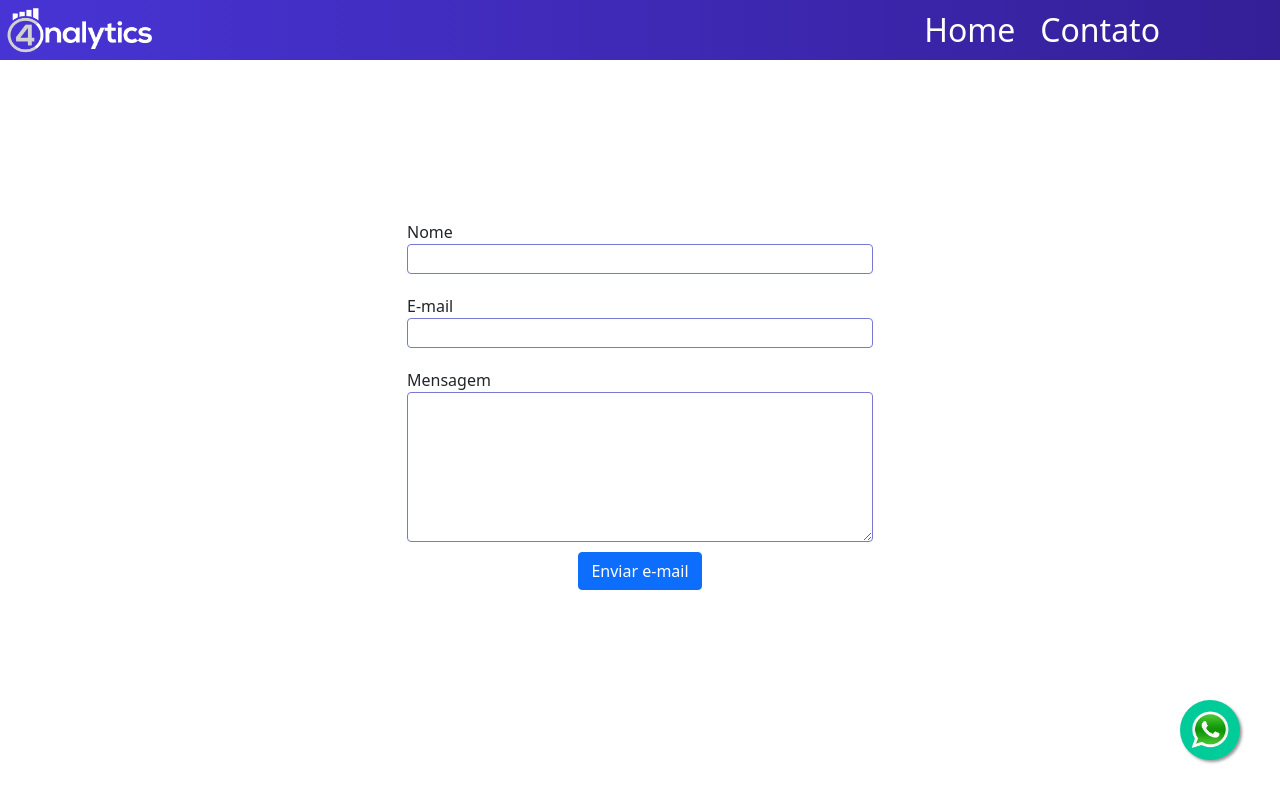
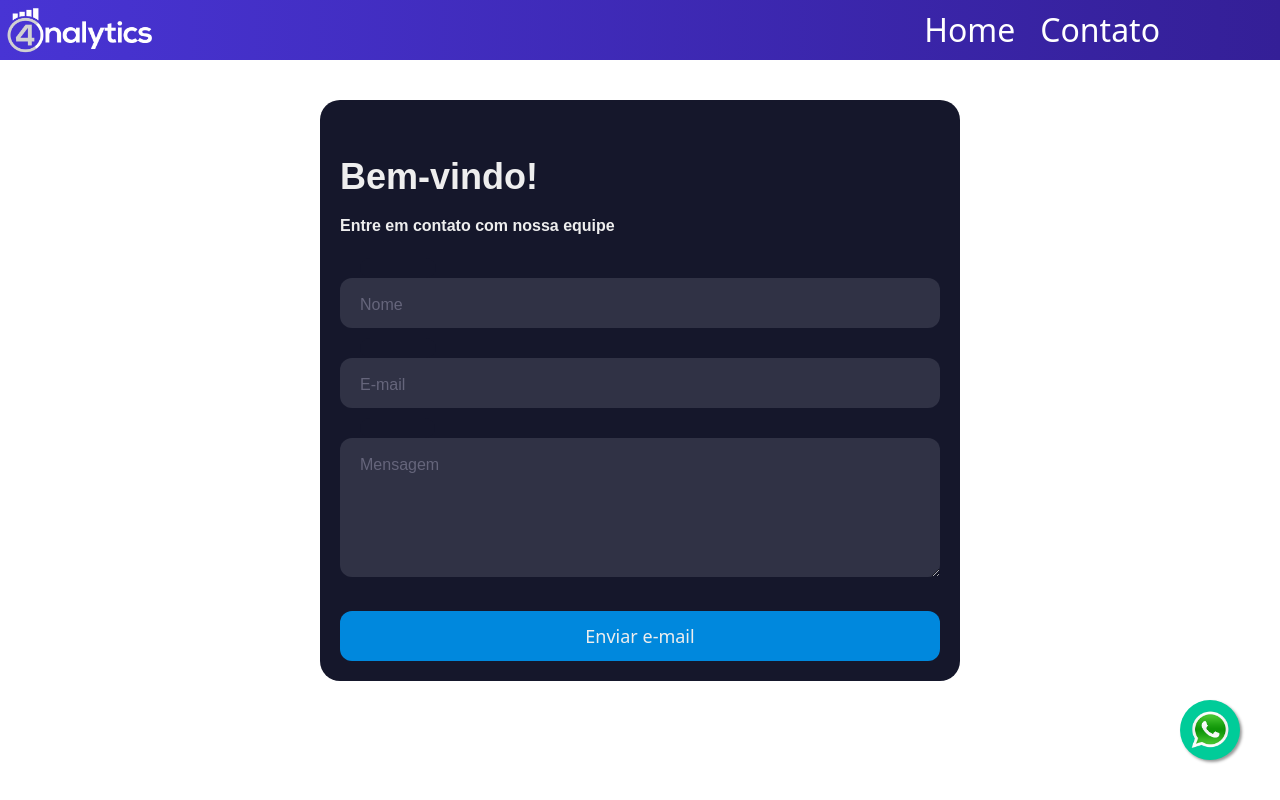
Before and after one commit to evertonm/site-4nalytics, a Next.js app: page /contact in a window 1280 px wide. Built offline with nearby package versions, Linux system fonts and the light colour scheme.

Commit message:
Change layout of contact page

```diff
--- a/src/pages/contact.tsx
+++ b/src/pages/contact.tsx
@@ -6,25 +6,28 @@ import emailjs from 'emailjs-com';
 
 
 export default function Contact() {
-
+    const [sendingMail, setSendingMail] = useState(false);
     const handleSubmit = (e) => {
-        e.preventDefault()
-        if(localStorage.getItem('nextSendContact')) {
-            if(new Date().getTime() < Number(localStorage.getItem('nextSendContact'))) {
+        e.preventDefault();
+        if (localStorage.getItem('nextSendContact')) {
+            if (new Date().getTime() < Number(localStorage.getItem('nextSendContact'))) {
                 alert('Você já enviou uma mensagem recentemente. Espere um pouco :)')
                 return;
             }
         }
+        setSendingMail(true);
         const currentDate = new Date();
         currentDate.setMinutes(currentDate.getMinutes() + 3);
 
         localStorage.setItem('nextSendContact', currentDate.getTime().toString());
-        emailjs.sendForm("service_suup0lk","template_jfk3p2t", e.target, 'user_Jge83BEXxhhDUKdUDAYmH')
+        emailjs.sendForm("service_suup0lk", "template_jfk3p2t", e.target, 'user_Jge83BEXxhhDUKdUDAYmH')
             .then((result) => {
+                setSendingMail(false);
                 alert('Mensagem enviada com sucesso!');
 
                 console.log(result.text);
             }, (error) => {
+                setSendingMail(false);
                 localStorage.removeItem('nextSendContact');
                 alert('Ops! Não foi possível enviar a mensagem. Tente novamente.')
                 console.log(error.text);
@@ -34,22 +37,27 @@ export default function Contact() {
     return (
         <>
             <Header />
-            <div className={styles.container}>
-                <form className={styles.main} onSubmit={handleSubmit}>
-                    <div className={styles.inputGroup} >
-                        <label htmlFor='name'>Nome</label>
-                        <input type='text' name='name' className={styles.inputField} />
+            <div className={styles.formContainer}>
+                <form className={styles.form} onSubmit={handleSubmit}>
+                    <div className={styles.title}>Bem-vindo!</div>
+                    <div className={styles.subtitle}>Entre em contato com nossa equipe</div>
+                    <div className={`${styles.inputContainer} ${styles.ic1} `}>
+                        <input id="name" className={styles.input} type="text" placeholder=" " />
+                        <div className={styles.cut}></div>
+                        <label htmlFor="name" className={styles.placeholder}>Nome</label>
                     </div>
-                    <div className={styles.inputGroup} >
-                        <label htmlFor='email'>E-mail</label>
-                        <input type='email' name='email' className={styles.inputField} />
+                    <div className={`${styles.inputContainer}`}>
+                        <input id="email" className={styles.input} type="email" placeholder=" " />
+                        <div className={styles.cut}></div>
+                        <label htmlFor="email" className={styles.placeholder}>E-mail</label>
                     </div>
-                    <div className={styles.inputGroup} >
-                        <label htmlFor='message'>Mensagem</label>
-                        <textarea name='message' className={styles.inputFieldTextArea} rows={5} cols={5}/>
+                    <div className={`${styles.textarea} ${styles.inputContainer}`}>
+                        <textarea id="message" className={`${styles.input}`}  placeholder=" " rows={5} cols={5}/>
+                        <div className={`${styles.cut} ${styles.cutShort}`}></div>
+                        <label htmlFor="message" className={styles.placeholder}>Mensagem</label>
                     </div>
-                    <button type="submit" className="btn btn-primary">Enviar e-mail</button>
-                </form >
+                    <button type="submit" className={styles.submit} disabled={sendingMail}>{!sendingMail ? 'Enviar e-mail' : 'Enviando email...'}</button>
+                </form>
             </div>
         </>
     );
--- a/src/styles/pages/Contact.module.css
+++ b/src/styles/pages/Contact.module.css
@@ -1,45 +1,138 @@
-.container {
-    min-height: 100vh;
-    padding: 0 0.5rem;
+
+
+.formContainer {
   display: flex;
-    flex-direction: column;
+  align-items: center;
   justify-content: center;
-    align-items: center;
+  padding-top: 100px;
 }
+.form {
+  background-color: #15172b;
+  border-radius: 20px;
+  box-sizing: border-box;
+  padding: 20px;
+  width: 50%;
 
-  .main {
-    padding: 5rem 0;
-    flex: 1;
-    display: flex;
-    flex-direction: column;
-    justify-content: center;
-    align-items: center;
-  }
-
-  .inputGroup {
-    height: 50%;
-    width: 200%;
-    display: flex;
-    flex-direction: column;
-    margin: 10px 0;
-  }
-
-  .inputLabel {
-    text-align: left;
-  }
-
-  .inputField {
-    height: 30px;
-    border: 1px solid #7979d4;
-    border-radius: 4px;
-  }
-
-  .inputFieldTextArea {
-    height: 150px;
-    border: 1px solid #7979d4;
-    border-radius: 4px;
 }
 
 .title {
-      color: black
+  color: #eee;
+  font-family: sans-serif;
+  font-size: 36px;
+  font-weight: 600;
+  margin-top: 30px;
 }
+
+.subtitle {
+  color: #eee;
+  font-family: sans-serif;
+  font-size: 16px;
+  font-weight: 600;
+  margin-top: 10px;
+}
+
+.inputContainer {
+  height: 50px;
+  position: relative;
+  width: 100%;
+  margin-bottom: 30px;
+}
+
+.ic1 {
+  margin-top: 40px;
+}
+
+.ic2 {
+  margin-top: 30px;
+}
+
+.input {
+  background-color: #303245;
+  border-radius: 12px;
+  border: 0;
+  box-sizing: border-box;
+  color: #eee;
+  font-size: 18px;
+  height: 100%;
+  outline: 0;
+  padding: 4px 20px 0;
+  width: 100%;
+}
+
+.cut {
+  background-color: #15172b;
+  border-radius: 10px;
+  height: 20px;
+  left: 20px;
+  position: absolute;
+  top: -20px;
+  transform: translateY(0);
+  transition: transform 200ms;
+  width: 76px;
+}
+
+.cutShort {
+  width: 75px;
+}
+
+.input:focus ~ .cut,
+.input:not(:placeholder-shown) ~ .cut {
+  transform: translateY(8px);
+}
+
+.placeholder {
+  color: #65657b;
+  font-family: sans-serif;
+  left: 20px;
+  line-height: 14px;
+  pointer-events: none;
+  position: absolute;
+  transform-origin: 0 50%;
+  transition: transform 200ms, color 200ms;
+  top: 20px;
+}
+
+.input:focus ~ .placeholder,
+.input:not(:placeholder-shown) ~ .placeholder {
+  transform: translateY(-30px) translateX(10px) scale(0.75);
+}
+
+.input:not(:placeholder-shown) ~ .placeholder {
+  color: #808097;
+}
+
+.input:focus ~ .placeholder {
+  color: #dc2f55;
+}
+
+.submit {
+  background-color: #08d;
+  border-radius: 12px;
+  border: 0;
+  box-sizing: border-box;
+  color: #eee;
+  cursor: pointer;
+  font-size: 18px;
+  height: 50px;
+  margin-top: 38px;
+  text-align: center;
+  width: 100%;
+}
+
+.submit:active {
+  background-color: #06b;
+}
+
+.textarea {
+  height: fit-content;
+  margin-bottom: -10px;
+}
+
+@media(max-width: 720px) {
+  .formContainer{
+    width: 100%;
+  }
+  .form {
+    width: 90%;
+  }
+}
```
Lines whose indentation alone changed are shown as unchanged.
